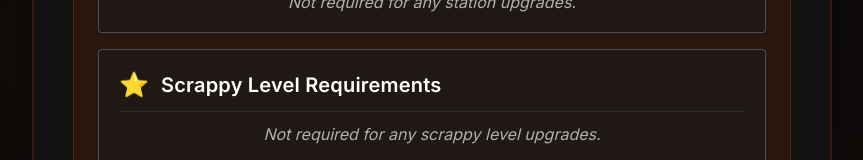
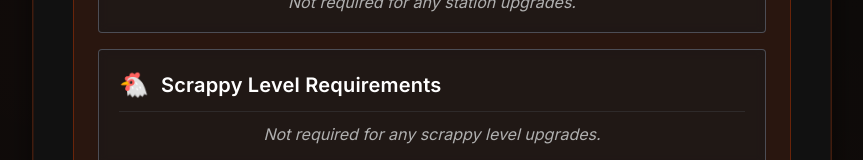
Before and after one commit to itsciccio/project-greed, a React (Vite) app: page / in a window 1280 px wide. Both pictures are taken after typing "Sample" into the empty fields and a click on the button "SEARCH". Shown: the part 396-556 px from the top of the page, without its empty margins (208-1071 px from the left). Built offline with nearby package versions, Linux system fonts and the light colour scheme.

Commit message:
scrappy is now a chicken

```diff
--- a/src/App.jsx
+++ b/src/App.jsx
@@ -364,7 +364,7 @@ function App() {
                         {hasScrappyRequirements ? (
                           <div className="category-card" style={{ borderColor: 'rgba(168, 85, 247, 0.6)' }}>
                             <div className="category-header">
-                              <span className="category-icon">⭐</span>
+                              <span className="category-icon">🐔</span>
                               <span className="category-label">Required for Scrappy Levels</span>
                             </div>
                             <div className="station-requirements">
@@ -380,7 +380,7 @@ function App() {
                         ) : (
                           <div className="category-card" style={{ borderColor: 'rgba(107, 114, 128, 0.6)' }}>
                             <div className="category-header">
-                              <span className="category-icon">⭐</span>
+                              <span className="category-icon">🐔</span>
                               <span className="category-label">Scrappy Level Requirements</span>
                             </div>
                             <div className="no-station-requirements">
@@ -477,7 +477,7 @@ function App() {
                 {results.scrappyLevelRequirements && results.scrappyLevelRequirements.length > 0 && (
                   <div className="category-card" style={{ borderColor: 'rgba(168, 85, 247, 0.6)', marginTop: '16px' }}>
                     <div className="category-header">
-                      <span className="category-icon">⭐</span>
+                      <span className="category-icon">🐔</span>
                       <span className="category-label">Required for Scrappy Levels</span>
                     </div>
                     <div className="station-requirements">
@@ -494,7 +494,7 @@ function App() {
                 {results.scrappyLevelRequirements && results.scrappyLevelRequirements.length === 0 && (
                   <div className="category-card" style={{ borderColor: 'rgba(107, 114, 128, 0.6)', marginTop: '16px' }}>
                     <div className="category-header">
-                      <span className="category-icon">⭐</span>
+                      <span className="category-icon">🐔</span>
                       <span className="category-label">Scrappy Level Requirements</span>
                     </div>
                     <div className="no-station-requirements">
```
